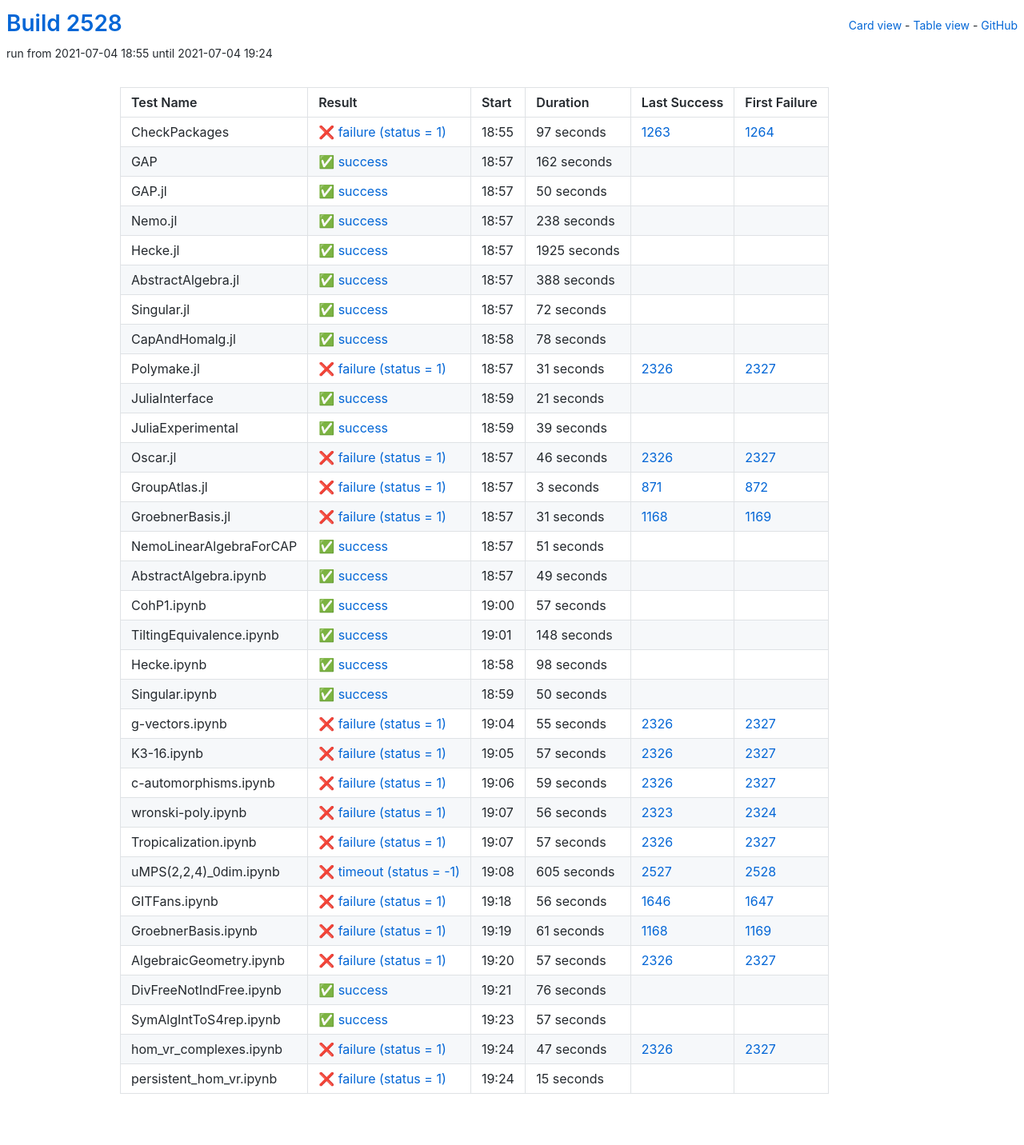
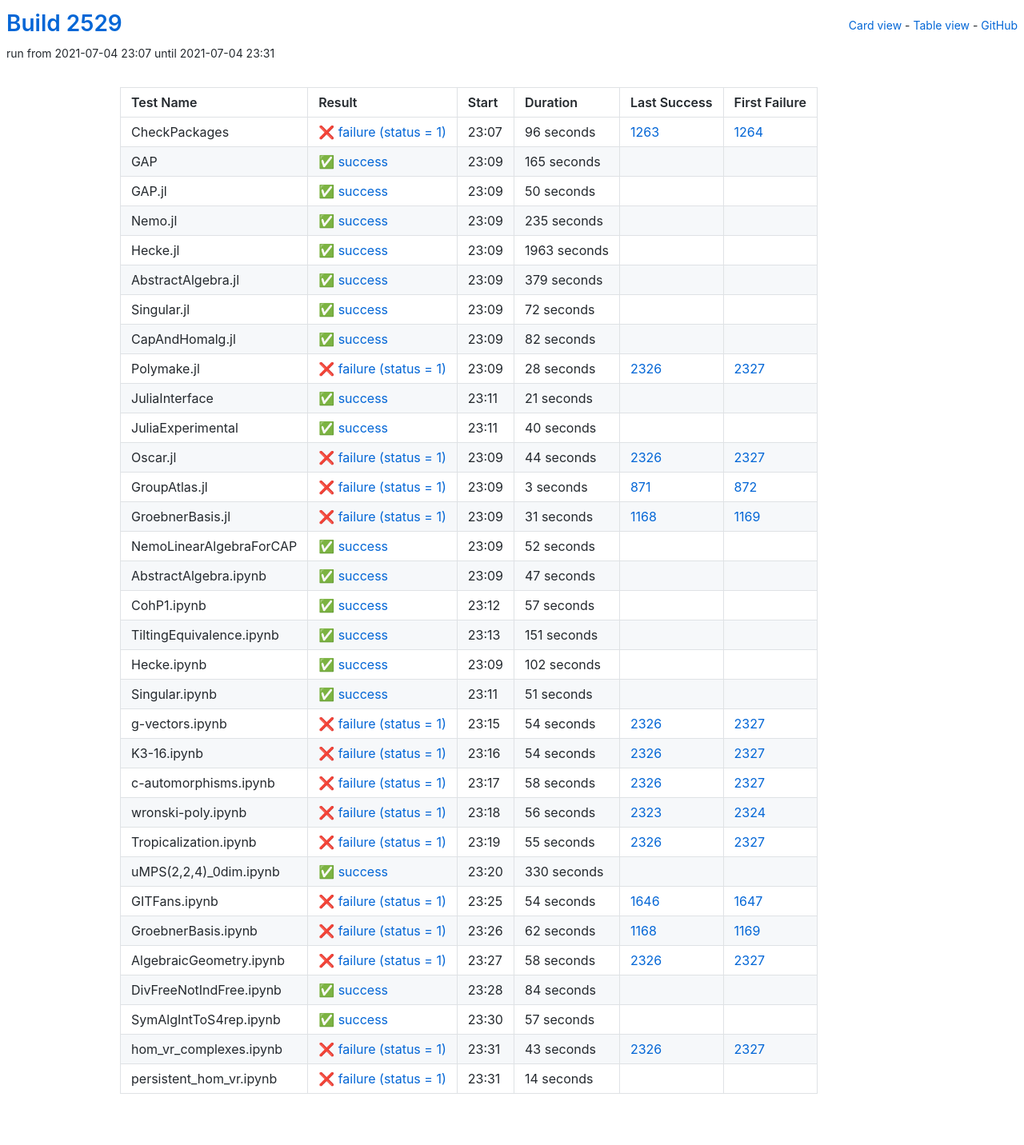
Before and after one commit to oscar-system/oscar-ci-status-stable, a Jekyll site: the page built from table.html, in a window 1280 px wide. Shown: the whole page at 80% size. Built offline with Jekyll 4.4.1, drawn with Linux system fonts in a browser that asks for light colours.

Commit message:
Build #2529

```diff
--- a/_data/ci.yml
+++ b/_data/ci.yml
@@ -1,6 +1,6 @@
 ---
-build: 2528
-build_url: https://oscarci.mathematik.uni-kl.de/job/oscar-stable/2528/
+build: 2529
+build_url: https://oscarci.mathematik.uni-kl.de/job/oscar-stable/2529/
 job: oscar-stable
 organization: oscar-system
 repo: oscar-ci-status-stable
@@ -8,32 +8,32 @@ repourl: https://github.com/oscar-system/oscar-ci-status-stable
 tests:
 - name: CheckPackages
   id: checkpackages
-  log: https://oscarci.mathematik.uni-kl.de/job/oscar-stable/2528/artifact/logs/build-2528/CheckPackages.log
-  start: 2021-07-04 18:55
+  log: https://oscarci.mathematik.uni-kl.de/job/oscar-stable/2529/artifact/logs/build-2529/CheckPackages.log
+  start: 2021-07-04 23:07
   success: false
   exitcode: 1
   status: failure
-  duration: 97
+  duration: 96
   last_success: 1263
   last_success_url: https://oscarci.mathematik.uni-kl.de/job/oscar-stable/1263/
   first_failure: 1264
   first_failure_url: https://oscarci.mathematik.uni-kl.de/job/oscar-stable/1264/
 - name: GAP
   id: gap
-  log: https://oscarci.mathematik.uni-kl.de/job/oscar-stable/2528/artifact/logs/build-2528/GAP.log
-  start: 2021-07-04 18:57
+  log: https://oscarci.mathematik.uni-kl.de/job/oscar-stable/2529/artifact/logs/build-2529/GAP.log
+  start: 2021-07-04 23:09
   success: true
   exitcode: 0
   status: success
-  duration: 162
+  duration: 165
   last_success: false
   last_success_url:
   first_failure: false
   first_failure_url:
 - name: GAP.jl
   id: gap-jl
-  log: https://oscarci.mathematik.uni-kl.de/job/oscar-stable/2528/artifact/logs/build-2528/GAP.jl.log
-  start: 2021-07-04 18:57
+  log: https://oscarci.mathematik.uni-kl.de/job/oscar-stable/2529/artifact/logs/build-2529/GAP.jl.log
+  start: 2021-07-04 23:09
   success: true
   exitcode: 0
   status: success
@@ -44,44 +44,44 @@ tests:
   first_failure_url:
 - name: Nemo.jl
   id: nemo-jl
-  log: https://oscarci.mathematik.uni-kl.de/job/oscar-stable/2528/artifact/logs/build-2528/Nemo.jl.log
-  start: 2021-07-04 18:57
+  log: https://oscarci.mathematik.uni-kl.de/job/oscar-stable/2529/artifact/logs/build-2529/Nemo.jl.log
+  start: 2021-07-04 23:09
   success: true
   exitcode: 0
   status: success
-  duration: 238
+  duration: 235
   last_success: false
   last_success_url:
   first_failure: false
   first_failure_url:
 - name: Hecke.jl
   id: hecke-jl
-  log: https://oscarci.mathematik.uni-kl.de/job/oscar-stable/2528/artifact/logs/build-2528/Hecke.jl.log
-  start: 2021-07-04 18:57
+  log: https://oscarci.mathematik.uni-kl.de/job/oscar-stable/2529/artifact/logs/build-2529/Hecke.jl.log
+  start: 2021-07-04 23:09
   success: true
   exitcode: 0
   status: success
-  duration: 1925
+  duration: 1963
   last_success: false
   last_success_url:
   first_failure: false
   first_failure_url:
 - name: AbstractAlgebra.jl
   id: abstractalgebra-jl
-  log: https://oscarci.mathematik.uni-kl.de/job/oscar-stable/2528/artifact/logs/build-2528/AbstractAlgebra.jl.log
-  start: 2021-07-04 18:57
+  log: https://oscarci.mathematik.uni-kl.de/job/oscar-stable/2529/artifact/logs/build-2529/AbstractAlgebra.jl.log
+  start: 2021-07-04 23:09
   success: true
   exitcode: 0
   status: success
-  duration: 388
+  duration: 379
   last_success: false
   last_success_url:
   first_failure: false
   first_failure_url:
 - name: Singular.jl
   id: singular-jl
-  log: https://oscarci.mathematik.uni-kl.de/job/oscar-stable/2528/artifact/logs/build-2528/Singular.jl.log
-  start: 2021-07-04 18:57
+  log: https://oscarci.mathematik.uni-kl.de/job/oscar-stable/2529/artifact/logs/build-2529/Singular.jl.log
+  start: 2021-07-04 23:09
   success: true
   exitcode: 0
   status: success
@@ -92,32 +92,32 @@ tests:
   first_failure_url:
 - name: CapAndHomalg.jl
   id: capandhomalg-jl
-  log: https://oscarci.mathematik.uni-kl.de/job/oscar-stable/2528/artifact/logs/build-2528/CapAndHomalg.jl.log
-  start: 2021-07-04 18:58
+  log: https://oscarci.mathematik.uni-kl.de/job/oscar-stable/2529/artifact/logs/build-2529/CapAndHomalg.jl.log
+  start: 2021-07-04 23:09
   success: true
   exitcode: 0
   status: success
-  duration: 78
+  duration: 82
   last_success: false
   last_success_url:
   first_failure: false
   first_failure_url:
 - name: Polymake.jl
   id: polymake-jl
-  log: https://oscarci.mathematik.uni-kl.de/job/oscar-stable/2528/artifact/logs/build-2528/Polymake.jl.log
-  start: 2021-07-04 18:57
+  log: https://oscarci.mathematik.uni-kl.de/job/oscar-stable/2529/artifact/logs/build-2529/Polymake.jl.log
+  start: 2021-07-04 23:09
   success: false
   exitcode: 1
   status: failure
-  duration: 31
+  duration: 28
   last_success: 2326
   last_success_url: https://oscarci.mathematik.uni-kl.de/job/oscar-stable/2326/
   first_failure: 2327
   first_failure_url: https://oscarci.mathematik.uni-kl.de/job/oscar-stable/2327/
 - name: JuliaInterface
   id: juliainterface
-  log: https://oscarci.mathematik.uni-kl.de/job/oscar-stable/2528/artifact/logs/build-2528/JuliaInterface.log
-  start: 2021-07-04 18:59
+  log: https://oscarci.mathematik.uni-kl.de/job/oscar-stable/2529/artifact/logs/build-2529/JuliaInterface.log
+  start: 2021-07-04 23:11
   success: true
   exitcode: 0
   status: success
@@ -128,32 +128,32 @@ tests:
   first_failure_url:
 - name: JuliaExperimental
   id: juliaexperimental
-  log: https://oscarci.mathematik.uni-kl.de/job/oscar-stable/2528/artifact/logs/build-2528/JuliaExperimental.log
-  start: 2021-07-04 18:59
+  log: https://oscarci.mathematik.uni-kl.de/job/oscar-stable/2529/artifact/logs/build-2529/JuliaExperimental.log
+  start: 2021-07-04 23:11
   success: true
   exitcode: 0
   status: success
-  duration: 39
+  duration: 40
   last_success: false
   last_success_url:
   first_failure: false
   first_failure_url:
 - name: Oscar.jl
   id: oscar-jl
-  log: https://oscarci.mathematik.uni-kl.de/job/oscar-stable/2528/artifact/logs/build-2528/Oscar.jl.log
-  start: 2021-07-04 18:57
+  log: https://oscarci.mathematik.uni-kl.de/job/oscar-stable/2529/artifact/logs/build-2529/Oscar.jl.log
+  start: 2021-07-04 23:09
   success: false
   exitcode: 1
   status: failure
-  duration: 46
+  duration: 44
   last_success: 2326
   last_success_url: https://oscarci.mathematik.uni-kl.de/job/oscar-stable/2326/
   first_failure: 2327
   first_failure_url: https://oscarci.mathematik.uni-kl.de/job/oscar-stable/2327/
 - name: GroupAtlas.jl
   id: groupatlas-jl
-  log: https://oscarci.mathematik.uni-kl.de/job/oscar-stable/2528/artifact/logs/build-2528/GroupAtlas.jl.log
-  start: 2021-07-04 18:57
+  log: https://oscarci.mathematik.uni-kl.de/job/oscar-stable/2529/artifact/logs/build-2529/GroupAtlas.jl.log
+  start: 2021-07-04 23:09
   success: false
   exitcode: 1
   status: failure
@@ -164,8 +164,8 @@ tests:
   first_failure_url: https://oscarci.mathematik.uni-kl.de/job/oscar-stable/872/
 - name: GroebnerBasis.jl
   id: groebnerbasis-jl
-  log: https://oscarci.mathematik.uni-kl.de/job/oscar-stable/2528/artifact/logs/build-2528/GroebnerBasis.jl.log
-  start: 2021-07-04 18:57
+  log: https://oscarci.mathematik.uni-kl.de/job/oscar-stable/2529/artifact/logs/build-2529/GroebnerBasis.jl.log
+  start: 2021-07-04 23:09
   success: false
   exitcode: 1
   status: failure
@@ -176,32 +176,32 @@ tests:
   first_failure_url: https://oscarci.mathematik.uni-kl.de/job/oscar-stable/1169/
 - name: NemoLinearAlgebraForCAP
   id: nemolinearalgebraforcap
-  log: https://oscarci.mathematik.uni-kl.de/job/oscar-stable/2528/artifact/logs/build-2528/NemoLinearAlgebraForCAP.log
-  start: 2021-07-04 18:57
+  log: https://oscarci.mathematik.uni-kl.de/job/oscar-stable/2529/artifact/logs/build-2529/NemoLinearAlgebraForCAP.log
+  start: 2021-07-04 23:09
   success: true
   exitcode: 0
   status: success
-  duration: 51
+  duration: 52
   last_success: false
   last_success_url:
   first_failure: false
   first_failure_url:
 - name: AbstractAlgebra.ipynb
   id: abstractalgebra-ipynb
-  log: https://oscarci.mathematik.uni-kl.de/job/oscar-stable/2528/artifact/logs/build-2528/AbstractAlgebra.ipynb.log
-  start: 2021-07-04 18:57
+  log: https://oscarci.mathematik.uni-kl.de/job/oscar-stable/2529/artifact/logs/build-2529/AbstractAlgebra.ipynb.log
+  start: 2021-07-04 23:09
   success: true
   exitcode: 0
   status: success
-  duration: 49
+  duration: 47
   last_success: false
   last_success_url:
   first_failure: false
   first_failure_url:
 - name: CohP1.ipynb
   id: cohp1-ipynb
-  log: https://oscarci.mathematik.uni-kl.de/job/oscar-stable/2528/artifact/logs/build-2528/CohP1.ipynb.log
-  start: 2021-07-04 19:00
+  log: https://oscarci.mathematik.uni-kl.de/job/oscar-stable/2529/artifact/logs/build-2529/CohP1.ipynb.log
+  start: 2021-07-04 23:12
   success: true
   exitcode: 0
   status: success
@@ -212,80 +212,80 @@ tests:
   first_failure_url:
 - name: TiltingEquivalence.ipynb
   id: tiltingequivalence-ipynb
-  log: https://oscarci.mathematik.uni-kl.de/job/oscar-stable/2528/artifact/logs/build-2528/TiltingEquivalence.ipynb.log
-  start: 2021-07-04 19:01
+  log: https://oscarci.mathematik.uni-kl.de/job/oscar-stable/2529/artifact/logs/build-2529/TiltingEquivalence.ipynb.log
+  start: 2021-07-04 23:13
   success: true
   exitcode: 0
   status: success
-  duration: 148
+  duration: 151
   last_success: false
   last_success_url:
   first_failure: false
   first_failure_url:
 - name: Hecke.ipynb
   id: hecke-ipynb
-  log: https://oscarci.mathematik.uni-kl.de/job/oscar-stable/2528/artifact/logs/build-2528/Hecke.ipynb.log
-  start: 2021-07-04 18:58
+  log: https://oscarci.mathematik.uni-kl.de/job/oscar-stable/2529/artifact/logs/build-2529/Hecke.ipynb.log
+  start: 2021-07-04 23:09
   success: true
   exitcode: 0
   status: success
-  duration: 98
+  duration: 102
   last_success: false
   last_success_url:
   first_failure: false
   first_failure_url:
 - name: Singular.ipynb
   id: singular-ipynb
-  log: https://oscarci.mathematik.uni-kl.de/job/oscar-stable/2528/artifact/logs/build-2528/Singular.ipynb.log
-  start: 2021-07-04 18:59
+  log: https://oscarci.mathematik.uni-kl.de/job/oscar-stable/2529/artifact/logs/build-2529/Singular.ipynb.log
+  start: 2021-07-04 23:11
   success: true
   exitcode: 0
   status: success
-  duration: 50
+  duration: 51
   last_success: false
   last_success_url:
   first_failure: false
   first_failure_url:
 - name: g-vectors.ipynb
   id: g-vectors-ipynb
-  log: https://oscarci.mathematik.uni-kl.de/job/oscar-stable/2528/artifact/logs/build-2528/g-vectors.ipynb.log
-  start: 2021-07-04 19:04
+  log: https://oscarci.mathematik.uni-kl.de/job/oscar-stable/2529/artifact/logs/build-2529/g-vectors.ipynb.log
+  start: 2021-07-04 23:15
   success: false
   exitcode: 1
   status: failure
-  duration: 55
+  duration: 54
   last_success: 2326
   last_success_url: https://oscarci.mathematik.uni-kl.de/job/oscar-stable/2326/
   first_failure: 2327
   first_failure_url: https://oscarci.mathematik.uni-kl.de/job/oscar-stable/2327/
 - name: K3-16.ipynb
   id: k3-16-ipynb
-  log: https://oscarci.mathematik.uni-kl.de/job/oscar-stable/2528/artifact/logs/build-2528/K3-16.ipynb.log
-  start: 2021-07-04 19:05
+  log: https://oscarci.mathematik.uni-kl.de/job/oscar-stable/2529/artifact/logs/build-2529/K3-16.ipynb.log
+  start: 2021-07-04 23:16
   success: false
   exitcode: 1
   status: failure
-  duration: 57
+  duration: 54
   last_success: 2326
   last_success_url: https://oscarci.mathematik.uni-kl.de/job/oscar-stable/2326/
   first_failure: 2327
   first_failure_url: https://oscarci.mathematik.uni-kl.de/job/oscar-stable/2327/
 - name: c-automorphisms.ipynb
   id: c-automorphisms-ipynb
-  log: https://oscarci.mathematik.uni-kl.de/job/oscar-stable/2528/artifact/logs/build-2528/c-automorphisms.ipynb.log
-  start: 2021-07-04 19:06
+  log: https://oscarci.mathematik.uni-kl.de/job/oscar-stable/2529/artifact/logs/build-2529/c-automorphisms.ipynb.log
+  start: 2021-07-04 23:17
   success: false
   exitcode: 1
   status: failure
-  duration: 59
+  duration: 58
   last_success: 2326
   last_success_url: https://oscarci.mathematik.uni-kl.de/job/oscar-stable/2326/
   first_failure: 2327
   first_failure_url: https://oscarci.mathematik.uni-kl.de/job/oscar-stable/2327/
 - name: wronski-poly.ipynb
   id: wronski-poly-ipynb
-  log: https://oscarci.mathematik.uni-kl.de/job/oscar-stable/2528/artifact/logs/build-2528/wronski-poly.ipynb.log
-  start: 2021-07-04 19:07
+  log: https://oscarci.mathematik.uni-kl.de/job/oscar-stable/2529/artifact/logs/build-2529/wronski-poly.ipynb.log
+  start: 2021-07-04 23:18
   success: false
   exitcode: 1
   status: failure
@@ -296,80 +296,80 @@ tests:
   first_failure_url: https://oscarci.mathematik.uni-kl.de/job/oscar-stable/2324/
 - name: Tropicalization.ipynb
   id: tropicalization-ipynb
-  log: https://oscarci.mathematik.uni-kl.de/job/oscar-stable/2528/artifact/logs/build-2528/Tropicalization.ipynb.log
-  start: 2021-07-04 19:07
+  log: https://oscarci.mathematik.uni-kl.de/job/oscar-stable/2529/artifact/logs/build-2529/Tropicalization.ipynb.log
+  start: 2021-07-04 23:19
   success: false
   exitcode: 1
   status: failure
-  duration: 57
+  duration: 55
   last_success: 2326
   last_success_url: https://oscarci.mathematik.uni-kl.de/job/oscar-stable/2326/
   first_failure: 2327
   first_failure_url: https://oscarci.mathematik.uni-kl.de/job/oscar-stable/2327/
 - name: uMPS(2,2,4)_0dim.ipynb
   id: umps-2-2-4-0dim-ipynb
-  log: https://oscarci.mathematik.uni-kl.de/job/oscar-stable/2528/artifact/logs/build-2528/uMPS-2-2-4-_0dim.ipynb.log
-  start: 2021-07-04 19:08
-  success: false
-  exitcode: -1
-  status: timeout
-  duration: 605
-  last_success: 2527
-  last_success_url: https://oscarci.mathematik.uni-kl.de/job/oscar-stable/2527/
-  first_failure: 2528
-  first_failure_url: https://oscarci.mathematik.uni-kl.de/job/oscar-stable/2528/
+  log: https://oscarci.mathematik.uni-kl.de/job/oscar-stable/2529/artifact/logs/build-2529/uMPS-2-2-4-_0dim.ipynb.log
+  start: 2021-07-04 23:20
+  success: true
+  exitcode: 0
+  status: success
+  duration: 330
+  last_success: false
+  last_success_url:
+  first_failure: false
+  first_failure_url:
 - name: GITFans.ipynb
   id: gitfans-ipynb
-  log: https://oscarci.mathematik.uni-kl.de/job/oscar-stable/2528/artifact/logs/build-2528/GITFans.ipynb.log
-  start: 2021-07-04 19:18
+  log: https://oscarci.mathematik.uni-kl.de/job/oscar-stable/2529/artifact/logs/build-2529/GITFans.ipynb.log
+  start: 2021-07-04 23:25
   success: false
   exitcode: 1
   status: failure
-  duration: 56
+  duration: 54
   last_success: 1646
   last_success_url: https://oscarci.mathematik.uni-kl.de/job/oscar-stable/1646/
   first_failure: 1647
   first_failure_url: https://oscarci.mathematik.uni-kl.de/job/oscar-stable/1647/
 - name: GroebnerBasis.ipynb
   id: groebnerbasis-ipynb
-  log: https://oscarci.mathematik.uni-kl.de/job/oscar-stable/2528/artifact/logs/build-2528/GroebnerBasis.ipynb.log
-  start: 2021-07-04 19:19
+  log: https://oscarci.mathematik.uni-kl.de/job/oscar-stable/2529/artifact/logs/build-2529/GroebnerBasis.ipynb.log
+  start: 2021-07-04 23:26
   success: false
   exitcode: 1
   status: failure
-  duration: 61
+  duration: 62
   last_success: 1168
   last_success_url: https://oscarci.mathematik.uni-kl.de/job/oscar-stable/1168/
   first_failure: 1169
   first_failure_url: https://oscarci.mathematik.uni-kl.de/job/oscar-stable/1169/
 - name: AlgebraicGeometry.ipynb
   id: algebraicgeometry-ipynb
-  log: https://oscarci.mathematik.uni-kl.de/job/oscar-stable/2528/artifact/logs/build-2528/AlgebraicGeometry.ipynb.log
-  start: 2021-07-04 19:20
+  log: https://oscarci.mathematik.uni-kl.de/job/oscar-stable/2529/artifact/logs/build-2529/AlgebraicGeometry.ipynb.log
+  start: 2021-07-04 23:27
   success: false
   exitcode: 1
   status: failure
-  duration: 57
+  duration: 58
   last_success: 2326
   last_success_url: https://oscarci.mathematik.uni-kl.de/job/oscar-stable/2326/
   first_failure: 2327
   first_failure_url: https://oscarci.mathematik.uni-kl.de/job/oscar-stable/2327/
 - name: DivFreeNotIndFree.ipynb
   id: divfreenotindfree-ipynb
-  log: https://oscarci.mathematik.uni-kl.de/job/oscar-stable/2528/artifact/logs/build-2528/DivFreeNotIndFree.ipynb.log
-  start: 2021-07-04 19:21
+  log: https://oscarci.mathematik.uni-kl.de/job/oscar-stable/2529/artifact/logs/build-2529/DivFreeNotIndFree.ipynb.log
+  start: 2021-07-04 23:28
   success: true
   exitcode: 0
   status: success
-  duration: 76
+  duration: 84
   last_success: false
   last_success_url:
   first_failure: false
   first_failure_url:
 - name: SymAlgIntToS4rep.ipynb
   id: symalginttos4rep-ipynb
-  log: https://oscarci.mathematik.uni-kl.de/job/oscar-stable/2528/artifact/logs/build-2528/SymAlgIntToS4rep.ipynb.log
-  start: 2021-07-04 19:23
+  log: https://oscarci.mathematik.uni-kl.de/job/oscar-stable/2529/artifact/logs/build-2529/SymAlgIntToS4rep.ipynb.log
+  start: 2021-07-04 23:30
   success: true
   exitcode: 0
   status: success
@@ -380,24 +380,24 @@ tests:
   first_failure_url:
 - name: hom_vr_complexes.ipynb
   id: hom-vr-complexes-ipynb
-  log: https://oscarci.mathematik.uni-kl.de/job/oscar-stable/2528/artifact/logs/build-2528/hom_vr_complexes.ipynb.log
-  start: 2021-07-04 19:24
+  log: https://oscarci.mathematik.uni-kl.de/job/oscar-stable/2529/artifact/logs/build-2529/hom_vr_complexes.ipynb.log
+  start: 2021-07-04 23:31
   success: false
   exitcode: 1
   status: failure
-  duration: 47
+  duration: 43
   last_success: 2326
   last_success_url: https://oscarci.mathematik.uni-kl.de/job/oscar-stable/2326/
   first_failure: 2327
   first_failure_url: https://oscarci.mathematik.uni-kl.de/job/oscar-stable/2327/
 - name: persistent_hom_vr.ipynb
   id: persistent-hom-vr-ipynb
-  log: https://oscarci.mathematik.uni-kl.de/job/oscar-stable/2528/artifact/logs/build-2528/persistent_hom_vr.ipynb.log
-  start: 2021-07-04 19:24
+  log: https://oscarci.mathematik.uni-kl.de/job/oscar-stable/2529/artifact/logs/build-2529/persistent_hom_vr.ipynb.log
+  start: 2021-07-04 23:31
   success: false
   exitcode: 1
   status: failure
-  duration: 15
+  duration: 14
   last_success: false
   last_success_url:
   first_failure: false
```
Also changed, not shown: README.md.
